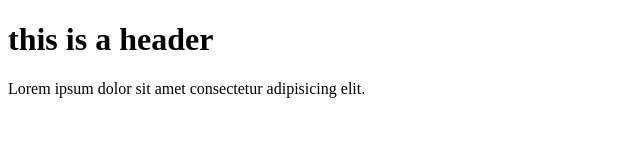
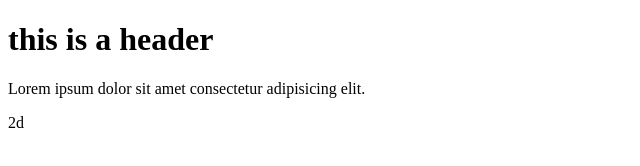
Before and after one commit to meshalsuccess/git-test, a plain HTML site: page index.html in a window 1280 px wide. Shown: the full height of the page, 0-640 px from the left. Drawn offline with Linux system fonts and the light colour scheme.

Commit message:
Third Commit

```diff
--- a/index.html
+++ b/index.html
@@ -7,5 +7,6 @@
 <body>
     <h1>this is a header</h1>
     <p> Lorem ipsum dolor sit amet consectetur adipisicing elit. </p>
+    <p>2d</p>
 </body>
 </html>
```
